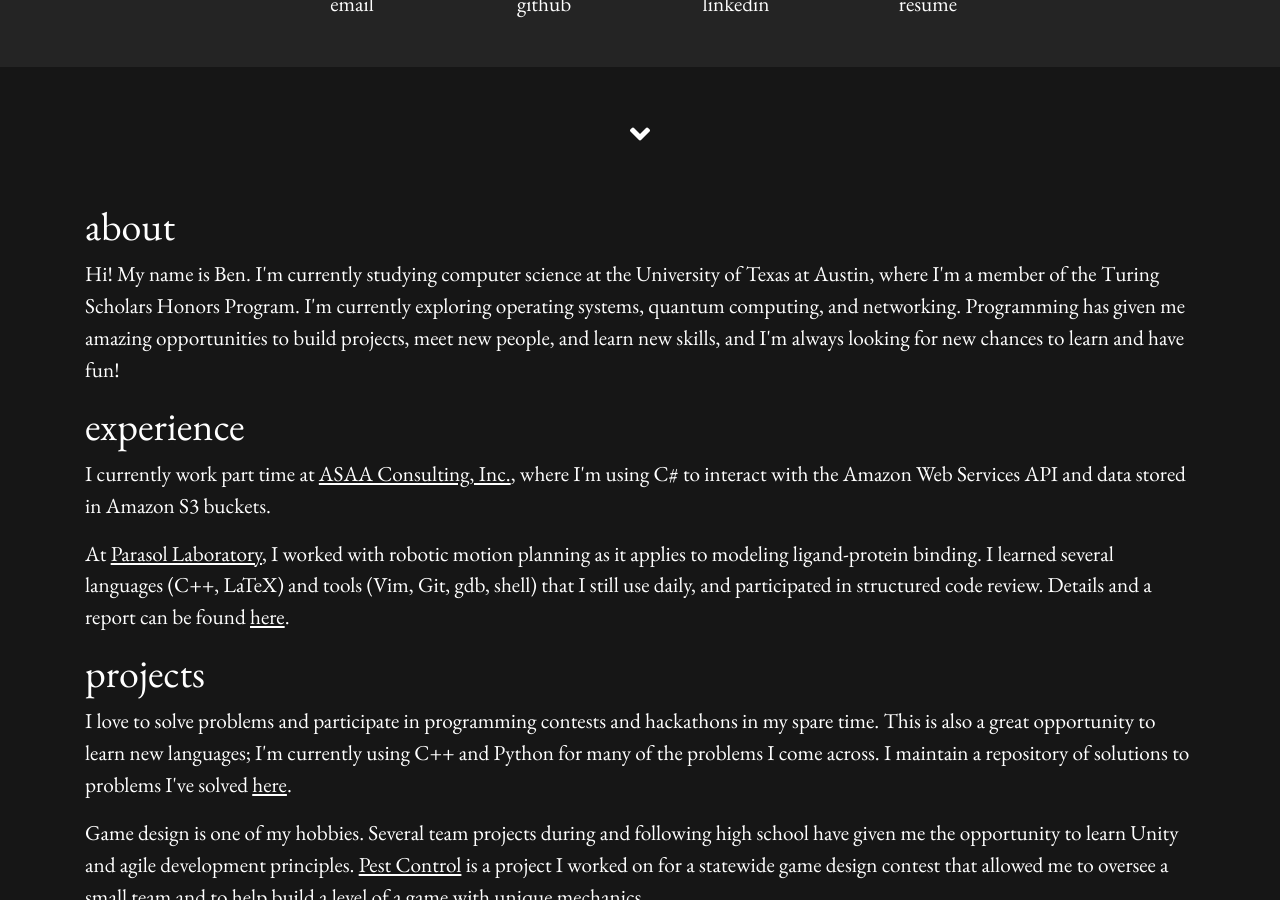
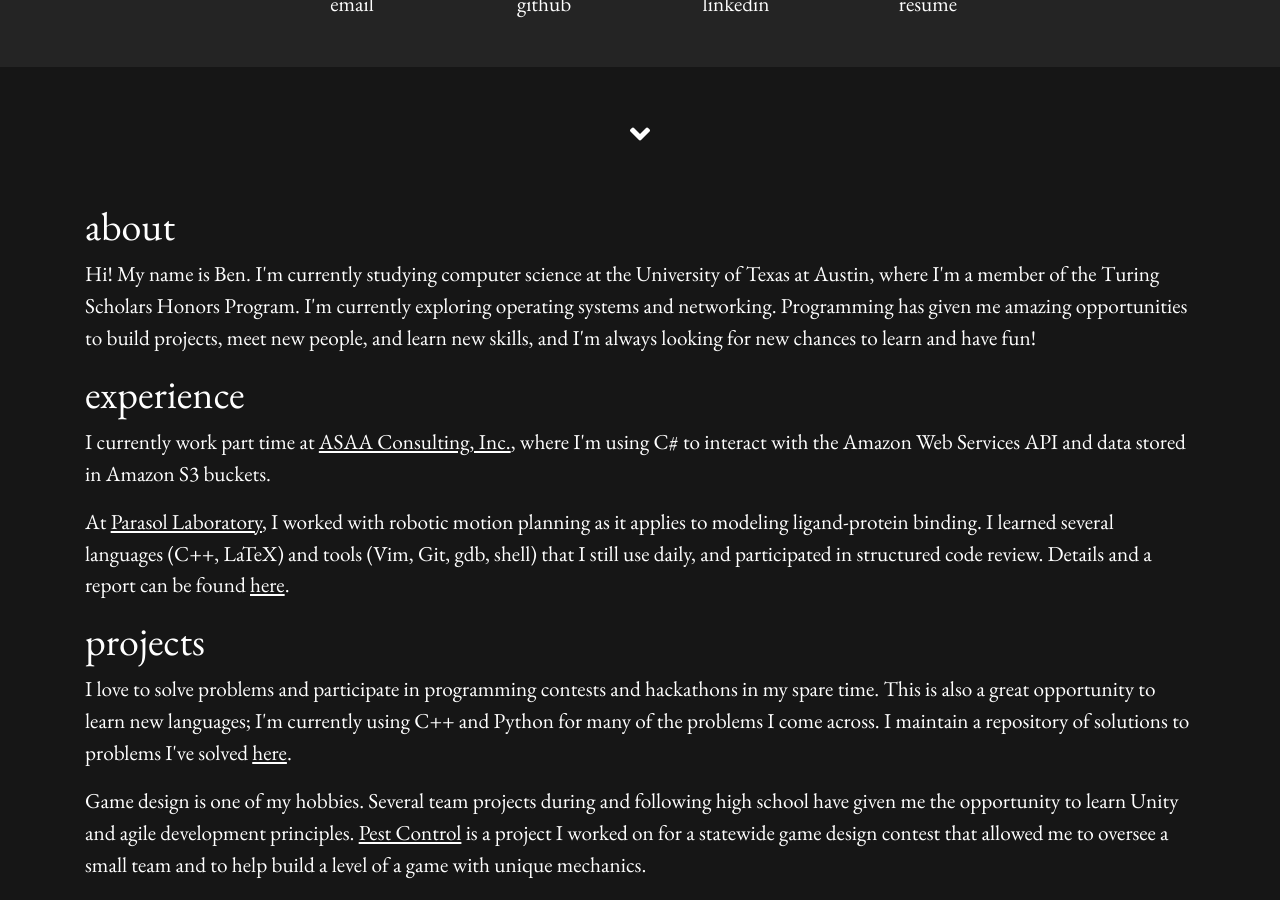
Before and after one commit to bporter816/bporter816.github.io, a Jekyll site: the page built from index.html, in a window 1280 px wide and 900 px high, scrolled down 698 px. Built offline with Jekyll 4.4.1, drawn with Linux system fonts in a browser that asks for light colours; some of the changed text lies outside the part shown.

Commit message:
update index

```diff
--- a/index.html
+++ b/index.html
@@ -39,7 +39,7 @@
   <p>
     Hi! My name is Ben. I'm currently studying computer science at the University
     of Texas at Austin, where I'm a member of the Turing Scholars Honors Program.
-    I'm currently exploring operating systems, quantum computing, and networking.
+    I'm currently exploring operating systems and networking.
     Programming has given me amazing opportunities to build projects, meet new
     people, and learn new skills, and I'm always looking for new chances to
     learn and have fun!
@@ -73,13 +73,6 @@
   </p>
   <h1 id="interests">interests</h1>
   <p>
-    Quantum computing is a fascinating and relatively new field that presents a radically
-    new way to represent information and perform computation. The field is exciting
-    today because it's beginning to transition from the strictly theoretical to the
-    experimental. This semester, I'm enrolled in an introduction to quantum information
-    science course taught by Scott Aaronson.
-  </p>
-  <p>
     Teaching and tutoring is a passion of mine. It's very rewarding to pass on knowledge to
     others and to see the amazing things they go on to do with that knowledge.
     This semester, I'm getting started with UT's <a href="https://uteach.utexas.edu">UTeach</a>
```
